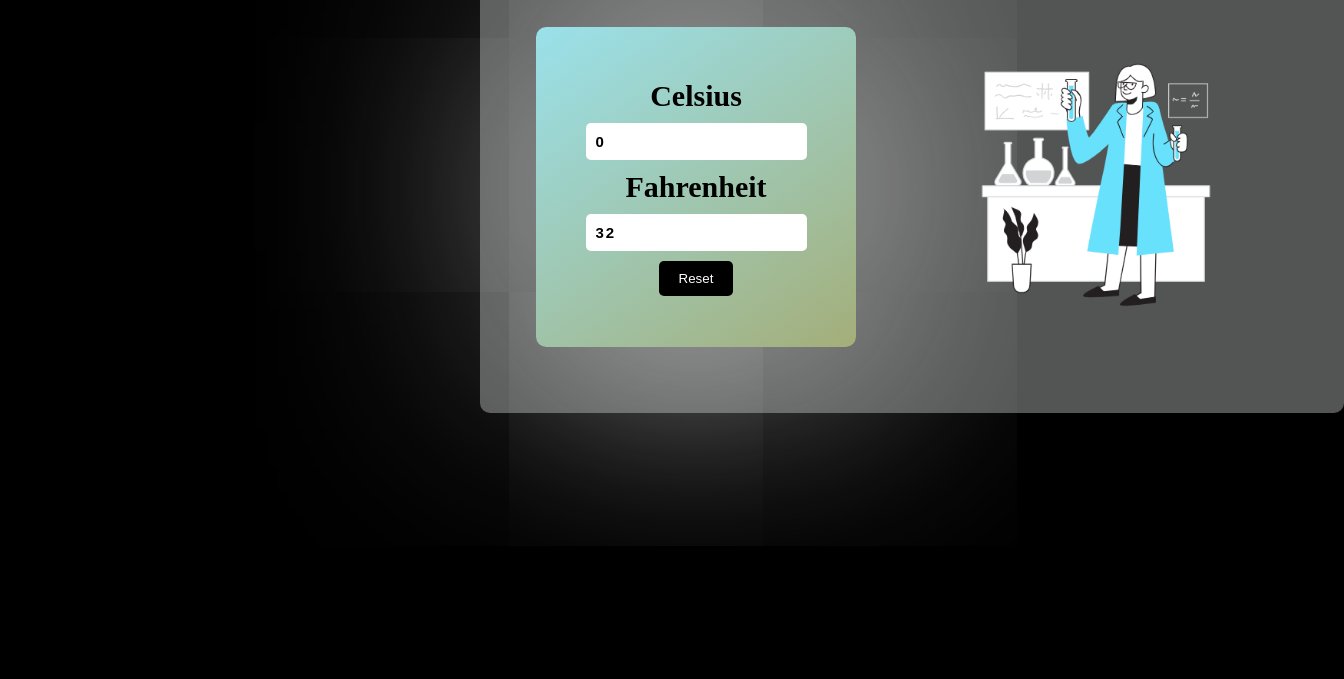
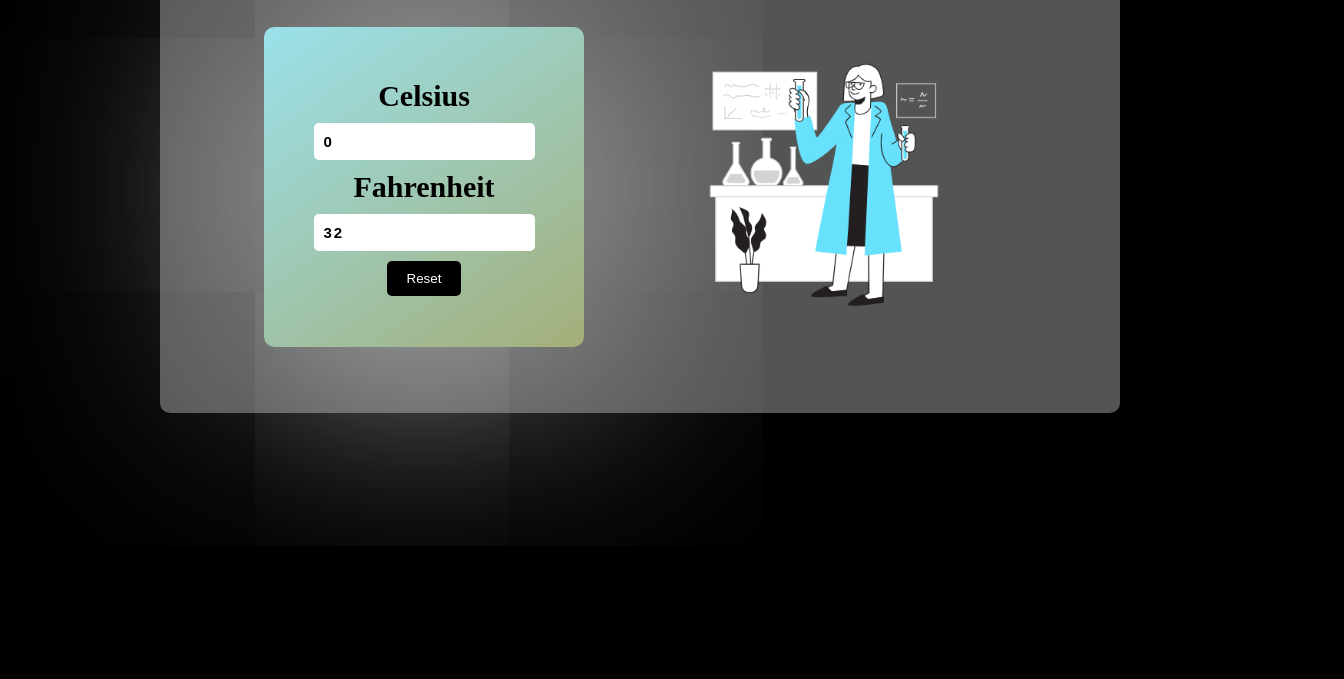
Before and after one commit to Er-Ram-Anuj/Temperature-Convertor-project, a plain HTML site: page index.html in a window 1280 px wide. Shown: the part 217-896 px from the top of the page, 1344 px wide, since content can reach past the window. Drawn offline with Linux system fonts and the light colour scheme.

Commit message:
Update style.css

```diff
--- a/style.css
+++ b/style.css
@@ -17,7 +17,7 @@ body{
     width: 40rem; */
     background-color: rgb(83, 84, 84);
     gap: 0.5rem;
-    margin: 6rem 30rem;
+    margin: 6rem 10rem;
 display: flex;
 flex-direction: column;
 align-items: center;
```
